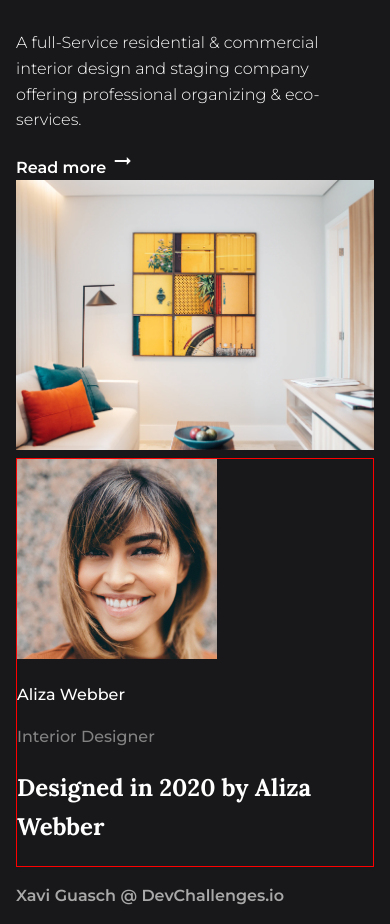
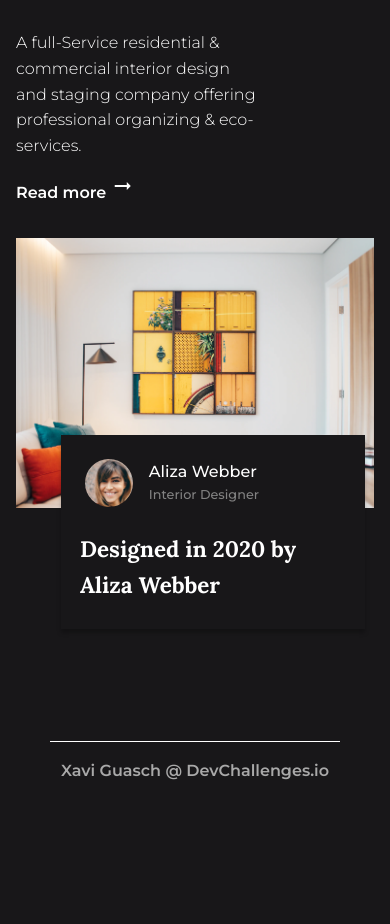
Before and after one commit to xaviguasch/devchallenges-rwdp-3-interior-consultant, a plain HTML site: page index.html in a window 390 px wide. Shown: the part 100-1024 px from the top of the page. After the commit the page ends 916 px from the top, so only its background shows below. Drawn offline with Linux system fonts and the light colour scheme.

Commit message:
finished mobile view

```diff
--- a/index.html
+++ b/index.html
@@ -52,7 +52,9 @@
 
           <div class="designer-label">
             <div class="designer-card">
-              <img class="designer-portrait" src="./img/photo2.png" alt="portrait" />
+              <div class="designer-portrait">
+                <img class="designer-image" src="./img/photo2.png" alt="portrait" />
+              </div>
               <div class="designer-data">
                 <p class="designer-name">Aliza Webber</p>
                 <p class="designer-profession">Interior Designer</p>
@@ -62,10 +64,9 @@
           </div>
         </div>
       </section>
-
-      <footer>
-        <p class="footer-text">Xavi Guasch @ DevChallenges.io</p>
-      </footer>
     </main>
+    <footer>
+      <p class="footer-text">Xavi Guasch @ DevChallenges.io</p>
+    </footer>
   </body>
 </html>
--- a/style.css
+++ b/style.css
@@ -28,6 +28,7 @@ body {
 
 .subtitle {
   font-weight: 300;
+  width: 68%;
 }
 
 .btn-text {
@@ -35,15 +36,23 @@ body {
 }
 
 .designer-name {
+  font-size: 1rem;
   font-weight: 500;
+  margin-bottom: 0;
 }
 
 .designer-profession {
+  font-size: 0.8rem;
   font-weight: 500;
   color: #828282;
+  margin-top: 0;
 }
 
 .designer-signature {
+  width: 75%;
+  margin-top: 0;
+  margin-left: 0.5em;
+  font-size: 1.4rem;
   font-family: 'Lora', serif;
   font-weight: 700;
 }
@@ -57,6 +66,10 @@ body {
     general layout
 ===================== */
 
+.hero-info {
+  margin-bottom: 2em;
+}
+
 .hero-art {
 }
 
@@ -65,8 +78,38 @@ body {
 }
 
 .designer-label {
-  border: 1px red solid;
+  position: relative;
+  background: #181719;
+  padding: 0.5em;
+  top: -80px;
+  left: 18px;
+  width: 85%;
+  margin: 0 auto;
+  z-index: 10;
+  box-shadow: 0px 4px 4px rgba(0, 0, 0, 0.25);
 }
 
 .designer-card {
+  display: flex;
 }
+
+.designer-portrait {
+  padding: 1em;
+}
+
+.designer-image {
+  border-radius: 50%;
+  width: 3rem;
+}
+
+footer {
+  text-align: center;
+  margin: 0 auto;
+  width: 90%;
+  padding: 1em;
+}
+
+.footer-text {
+  border-top: 1px solid #ffffff;
+  padding-top: 1em;
+}
```
